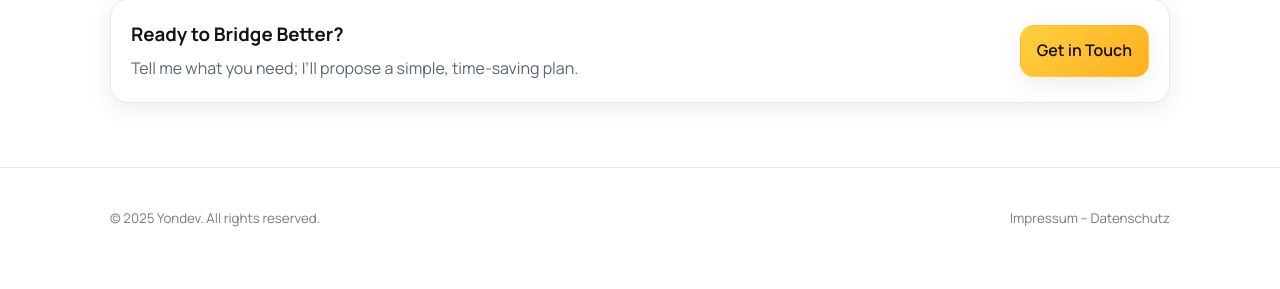
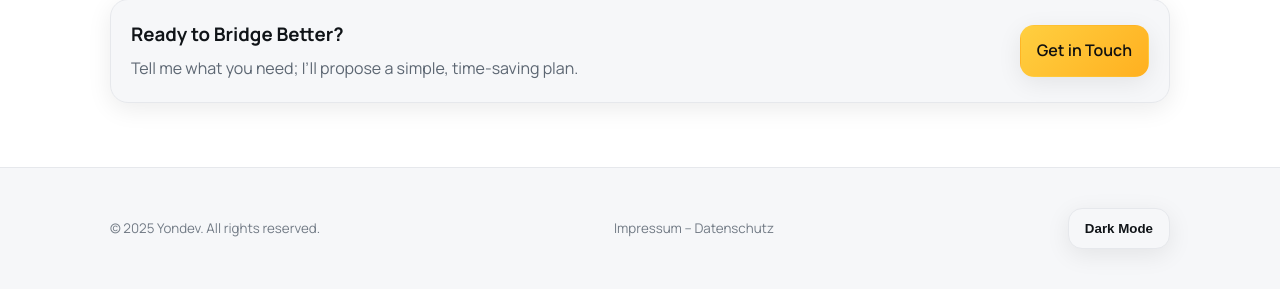
Before and after one commit to BuffSage/Yondev01, a PHP site: page / in a window 1280 px wide. Shown: the part 1809-2098 px from the top of the page. Before the commit the page ends 2036 px from the top, so only its background shows below. Run offline with PHP 8.4, Linux system fonts and the light colour scheme.

Commit message:
feat: add dark mode toggle

```diff
--- a/src/assets/css/style.css
+++ b/src/assets/css/style.css
@@ -173,11 +188,11 @@ h1{ font-size:clamp(32px,6vw,56px); line-height:1.1; margin:14px 0 10px }
   display:inline-flex; align-items:center; gap:10px;
   padding:12px 16px; border-radius:14px;
   border:1px solid var(--line);
-  background:#fff; color:var(--text);
+  background:var(--surface); color:var(--text);
   box-shadow:var(--shadow); cursor:pointer; font-weight:600;
   transition:transform .15s ease, box-shadow .15s ease, background .15s ease
 }
-.btn:hover{ transform:translateY(-2px); box-shadow:0 12px 28px rgba(10,12,14,.12); background:#fafbfc }
+.btn:hover{ transform:translateY(-2px); box-shadow:0 12px 28px rgba(10,12,14,.12); background:var(--hover) }
 
 /* gold primary button */
 .btn.primary{
@@ -265,7 +280,7 @@ h1{ font-size:clamp(32px,6vw,56px); line-height:1.1; margin:14px 0 10px }
 /* Footer */
 .footer{
   padding:40px 0; border-top:1px solid var(--line);
-  color:var(--muted); background:#fff
+  color:var(--muted); background:var(--surface)
 }
 .footer .row{
   display:flex; flex-wrap:wrap; gap:20px; align-items:center; justify-content:space-between
--- a/src/js/common.js
+++ b/src/js/common.js
@@ -29,6 +29,7 @@ export function mountFrame(content, active = "home"){
   <div class="container row">
     <small>© ${new Date().getFullYear()} Yondev. All rights reserved.</small>
     <small><a href="impressum.html">Impressum – Datenschutz</a></small>
+    <button class="btn theme-toggle" type="button">Dark Mode</button>
   </div>
 </footer>
 `;
@@ -71,4 +72,23 @@ export function mountFrame(content, active = "home"){
   function handleBreakpoint(e){ if(!e.matches) closeMenu(); }
   mq.addEventListener('change', handleBreakpoint);
   handleBreakpoint(mq);
+
+  // theme toggle logic
+  const themeBtn = document.querySelector('.theme-toggle');
+  const stored = localStorage.getItem('theme');
+  const prefersDark = window.matchMedia('(prefers-color-scheme: dark)').matches;
+  const initial = stored || (prefersDark ? 'dark' : 'light');
+  setTheme(initial);
+
+  themeBtn?.addEventListener('click', () => {
+    const current = document.documentElement.getAttribute('data-theme');
+    const next = current === 'dark' ? 'light' : 'dark';
+    setTheme(next);
+    localStorage.setItem('theme', next);
+  });
+
+  function setTheme(theme){
+    document.documentElement.setAttribute('data-theme', theme);
+    if(themeBtn) themeBtn.textContent = theme === 'dark' ? 'Light Mode' : 'Dark Mode';
+  }
 }
```
Also changed, not shown: other parts of src/assets/css/style.css (+22 -7 lines).
